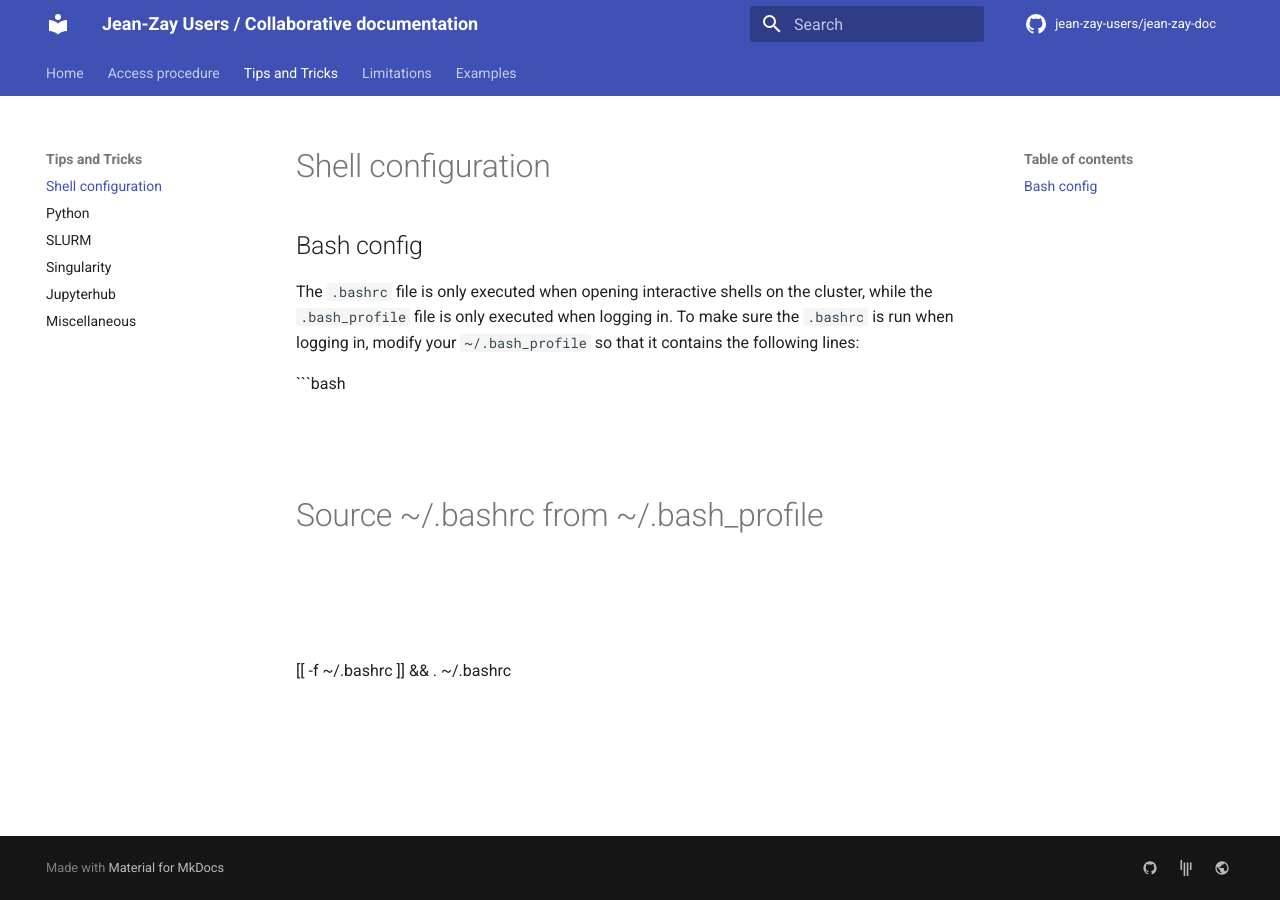
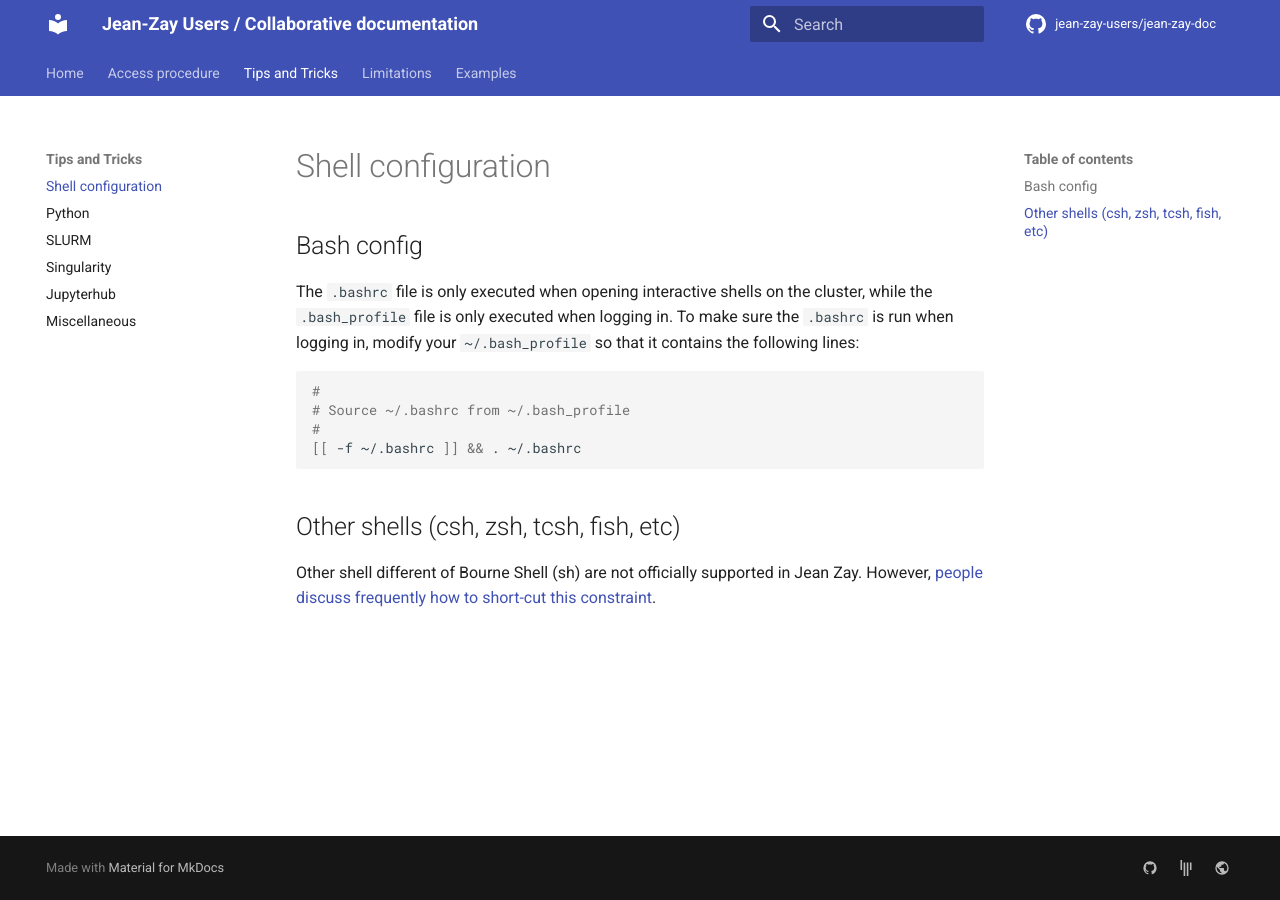
Before and after one commit to jean-zay-users/jean-zay-doc, an MkDocs documentation site: the page built from docs/tips/shell.md, in a window 1280 px wide. Built offline with MkDocs 1.6.1 and Material for MkDocs 9.7.7, drawn with Linux system fonts in a browser that asks for light colours; comment, search, counter and statistics services are not loaded.

Commit message:
Fix typo and add 'other shells' info

````diff
--- a/docs/tips/shell.md
+++ b/docs/tips/shell.md
@@ -10,3 +10,9 @@
 # Source ~/.bashrc from ~/.bash_profile
 #
 [[ -f ~/.bashrc ]] && . ~/.bashrc
+```
+
+## Other shells (csh, zsh, tcsh, fish, etc)
+
+Other shell different of Bourne Shell (sh) are not officially supported in Jean Zay.
+However, [people discuss frequently how to short-cut this constraint](https://github.com/jean-zay-users/jean-zay-doc/issues/18).
````
